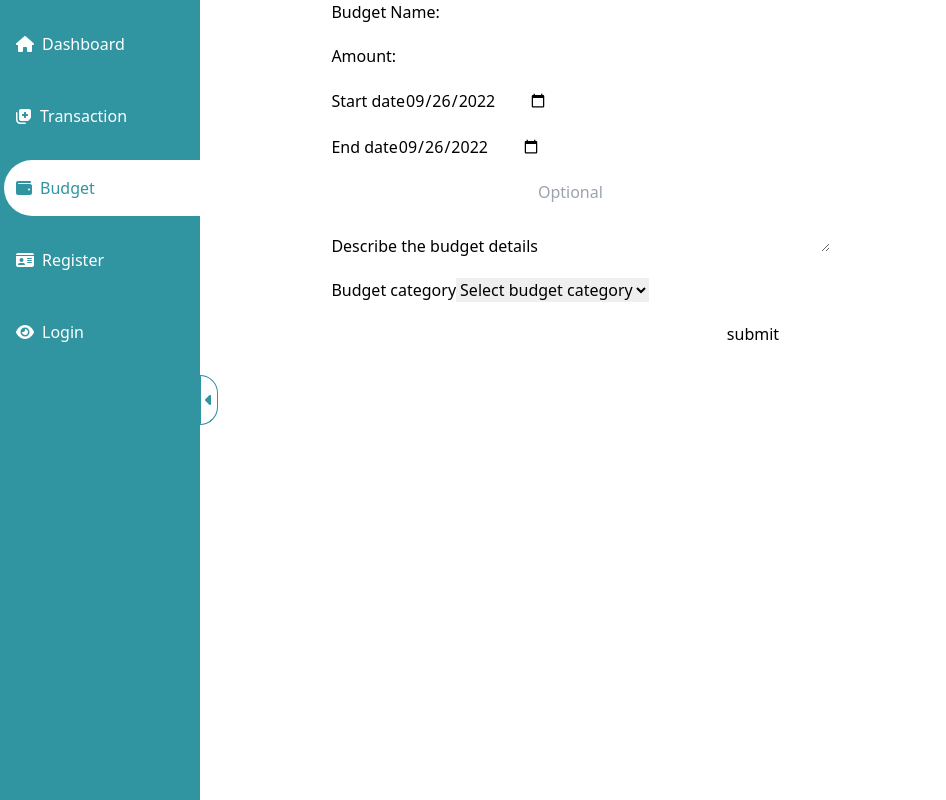
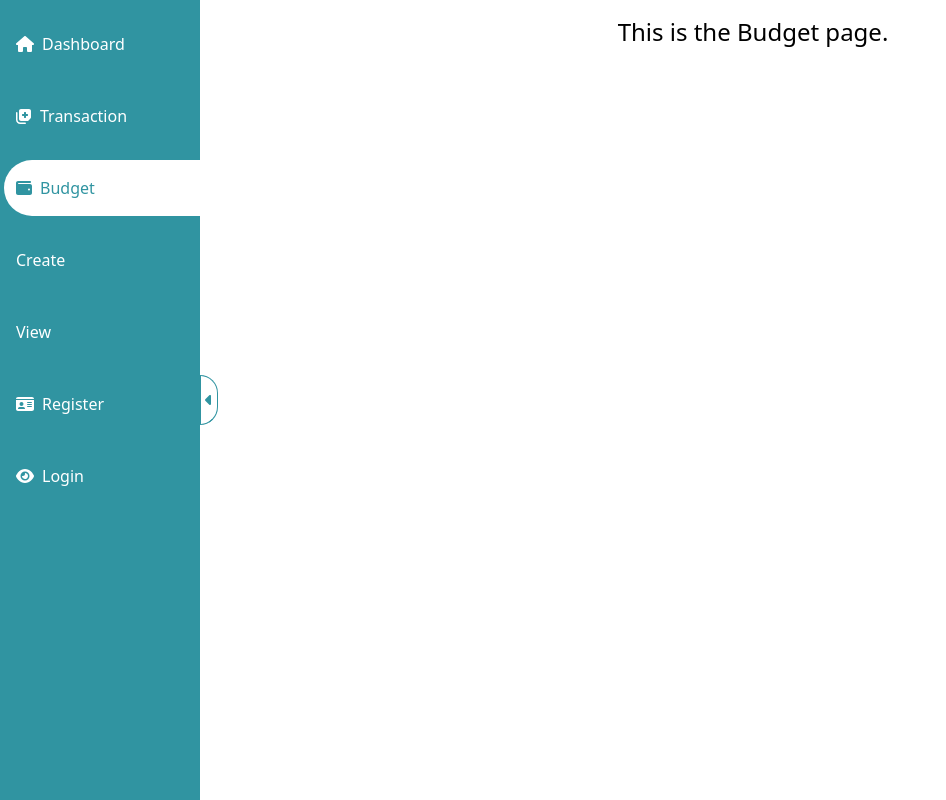
Before and after one commit to New-BaseGroup/FrontEnd, a Vue app: page /budget in a window 1280 px wide. Shown: the whole page, without its empty margins (0-946 px from the left). Built offline with nearby package versions, Linux system fonts and the light colour scheme.

Commit message:
browser start

```diff
--- a/src/components/UI/SideBar.vue
+++ b/src/components/UI/SideBar.vue
@@ -4,8 +4,12 @@
 			class="transition-all h-full duration-300 flex-col justify-between bg-[#3094a1] text-white"
 			:class="{ 'w-[200px]': expanded, 'w-[50px]': !expanded }"
 		>
+			<div
+				v-for="item in navItems"
+				:key="item"
+			>
 				<RouterLink
-				v-for="item in navItems"
+					v-if="!item.sublinks"
 					:key="item.name"
 					:to="item.link"
 					class="sideBardNavigation"
@@ -18,6 +22,29 @@
 						{{ item.title }}
 					</span>
 				</RouterLink>
+				<div v-else>
+					<RouterLink
+					:key="item.name"
+					:to="item.link"
+					class="sideBardNavigation"
+					active-class="sideBarNavigationActive"
+				>
+					<span>
+						<font-awesome-icon :icon="item.icon" />
+					</span>
+					<span class="ml-2" v-if="expanded">
+						{{ item.title }}
+					</span>
+				</RouterLink>
+				<div v-for="sublink in item.sublinks" :key="sublink">
+					<router-link :key="sublink.name" :to="item.link + sublink.link" class="sideBardNavigation">
+						<span v-if="expanded">{{ sublink.title }}</span>
+					</router-link>
+				</div>
+
+				</div>
+
+			</div>
 		</div>
 		<button @click="expand" class="sideBarButton" >
 			<font-awesome-icon :icon="expanded === true ? 'caret-left' : 'caret-right'" />
@@ -48,6 +75,18 @@ const navItems = [
 		icon: 'wallet',
 		title: 'Budget',
 		link: '/budget',
+		sublinks: [
+			{
+				icon: '',
+				title: 'Create',
+				link: '/create'
+			},
+			{
+				icon: '',
+				title: 'View',
+				link: '/view'
+			}
+		]
 	},
 	{
 		icon: 'id-card',
--- /dev/null
+++ b/src/components/browser/browserTable.vue
@@ -0,0 +1,26 @@
+<template>
+    <div v-if="!siteStore.loading">
+        <table>
+        <tr>
+            <th v-for="header in Object.keys(props.data)" :key="header"> {{header}}</th>
+        </tr>
+        <tr>
+            <td v-for="data in Object.values(props.data)" :key="data">{{data}}</td>
+        </tr>
+        </table>
+    </div>
+</template>
+
+<script setup>
+    import { defineProps } from 'vue';
+    import { useSiteStore } from '../../stores/site';
+
+    const siteStore = useSiteStore();
+
+    const props = defineProps({
+        data: Object,
+    })
+</script>
+<style>
+
+</style>
--- /dev/null
+++ b/src/components/budget/budgetView.vue
@@ -0,0 +1,30 @@
+<template>
+    <div v-if="!siteStore.loading">
+        <browserTable
+            :data="budgetStore.getBudget"
+            :key="table"
+        />
+        <browserTable
+            :data="budgetStore.getBudgetCategories"
+            :key="table"
+        />
+    </div>
+</template>
+<script setup>
+import { useBudgetStore } from "../../stores/budget.js";
+import  browserTable from "../browser/browserTable.vue";
+import { useSiteStore } from "../../stores/site.js";
+const budgetStore = useBudgetStore();
+const siteStore = useSiteStore();
+
+async function getData() {
+  if (!budgetStore.getBudget) {
+    await budgetStore.fetchBudget();
+  }
+}
+
+getData();
+
+</script>
+<style>
+</style>
--- a/src/stores/budget.js
+++ b/src/stores/budget.js
@@ -1,26 +1,47 @@
 
 import { defineStore } from 'pinia';
+import { ref, computed } from 'vue';
+import API_Service from "../API/API_Service.js";
+import { useSiteStore } from './site.js';
 
 export const useBudgetStore = defineStore('budget', () => {
+    const siteStore = useSiteStore();
+
     //State
-    const budget = ref({})
-    const balance = ref({})
+    const budget = ref()
+    const budgetCategories = ref()
+    const balance = ref()
 
     //Getters
     const getBudget = computed(() => budget.value)
+    const getBudgetCategories = computed(() => budgetCategories.value)
     const getBalance = computed(() => balance.value)
 
     //Actions
-    function setBudget(newBudget){
-        budget.value = newBudget;
+    function setBudget(data){
+        budget.value = data.data.message;
     }
-    function setBalance(newBalance){
-        balance.value = newBalance;
+    function setBudgetCategories (data) {
+        budgetCategories.value = data.data.message.budgetCategories;
+    }
+    function setBalance(data){
+        let BalanceChanges = [];
+        data.data.message.budgetCategories.forEach(x =>{
+            x.balanceChanges.forEach( y => {
+                BalanceChanges.push(y)
+            });
+        })
+        balance.value = BalanceChanges;
     }
     async function fetchBudget(store){
+        siteStore.setLoading(true);
         await API_Service.GetService('Budget/1')
         .then(data => {
+            console.log('loading data')
+            setBudgetCategories(data);
+            setBalance(data)
             setBudget(data);
+            siteStore.setLoading(false);
         });
     }
     async function fetchBalance(store){
@@ -32,10 +53,13 @@ export const useBudgetStore = defineStore('budget', () => {
 
     return {
         budget,
+        budgetCategories,
         balance,
         getBudget,
+        getBudgetCategories,
         getBalance,
         setBudget,
+        setBudgetCategories,
         setBalance,
         fetchBudget,
         fetchBalance }
--- /dev/null
+++ b/src/stores/site.js
@@ -0,0 +1,21 @@
+import { defineStore } from 'pinia';
+import { ref, computed } from 'vue';
+
+export const useSiteStore = defineStore('site', () => {
+    //State
+    const view = ref('')
+    const loading = ref(false)
+
+    //Getters
+    const getView = computed(() => view.value)
+    const getLoading = computed(() => loading.value)
+
+    //Actions
+    function setView(newView){
+        view.value = newView;
+    }
+    function setLoading(bool){
+        loading.value = bool;
+    }
+    return { view, loading, getView, getLoading, setView, setLoading}
+  })
--- /dev/null
+++ b/src/views/Budget.vue
@@ -0,0 +1,12 @@
+<template>
+    <div>
+        <h3 class="page-header-text">This is the Budget page.</h3>
+        <router-view></router-view>
+    </div>
+</template>
+<script setup>
+
+</script>
+<style>
+
+</style>
--- a/src/views/Login.vue
+++ b/src/views/Login.vue
@@ -15,7 +15,9 @@
                             placeholder="Username"
                             @blur="v$.input.user.$touch()"
                         />
-                        <div v-if="this.v$.input.user.$error"><p>Enter a username</p></div>
+                        <div v-if="this.v$.input.user.$error">
+                            <p>Enter a username</p>
+                        </div>
                     </div>
                     <div class="input-wrapper">
                         <label for="password">Password</label><br/>
@@ -27,9 +29,15 @@
                             placeholder="Password"
                             @blur="v$.input.password.$touch()"
                         />
-                        <div v-if="this.v$.input.password.$error"><p>Enter a password</p></div>
+                        <div v-if="this.v$.input.password.$error">
+                            <p>Enter a password</p>
                         </div>
-                    <button class="submit-button" v-on:submit="login()" :disabled="this.v$.input.$invalid">Login</button>
+                    </div>
+                    <button
+                        class="submit-button"
+                        v-on:submit="login()"
+                        :disabled="this.v$.input.$invalid"
+                    >Login</button>
                 </form>
             </div>
             <!-- <div class="g-signin2" data-onsuccess="onSignIn"></div>
@@ -56,17 +64,17 @@
 </template>
 
 <script setup>
-    import API_Service from '../API/API_Service.js';
+import API_Service from "../API/API_Service.js";
 import useValidate from "@vuelidate/core";
 import { required } from "@vuelidate/validators";
 import { reactive, computed } from "vue";
-    import { useUserStore } from '../stores/user.js';
+import { useUserStore } from "../stores/user.js";
 const userStore = useUserStore();
 
 const state = reactive({
   input: {
-				user: '',
-				password: ''
+    user: "",
+    password: "",
   },
 });
 
@@ -74,7 +82,7 @@
   return {
     input: {
       user: { required },
-					password: { required }
+      password: { required },
     },
   };
 });
@@ -82,10 +90,9 @@
 const v$ = useValidate(rules, state);
 
 async function login() {
-            await API_Service.PostService('Account/login', state.input)
-            .then(response => {
+  await API_Service.PostService("Account/login", state.input).then(response => {
     console.log(response);
-                if(response.status == 'success'){
+    if (response.status == "success") {
       updateLoggedin(response.message);
       alert("Du är nu inloggad '" + response.message + "'");
     } else {
@@ -93,19 +100,18 @@
     }
   });
 }
-    function updateLoggedin(user){
+function updateLoggedin(user) {
   userStore.setLoggedin(true);
   userStore.setUser(user);
-            console.log(userStore.getUser)
+  console.log(userStore.getUser);
 }
 function onSignIn(googleUser) {
   var profile = googleUser.getBasicProfile();
-            console.log('ID: ' + profile.getId()); // Do not send to your backend! Use an ID token instead.
-            console.log('Name: ' + profile.getName());
-            console.log('Image URL: ' + profile.getImageUrl());
-            console.log('Email: ' + profile.getEmail()); // This is null if the 'email' scope is not present.
+  console.log("ID: " + profile.getId()); // Do not send to your backend! Use an ID token instead.
+  console.log("Name: " + profile.getName());
+  console.log("Image URL: " + profile.getImageUrl());
+  console.log("Email: " + profile.getEmail()); // This is null if the 'email' scope is not present.
 }
 </script>
 <style>
-
 </style>
```
Also changed, not shown: src/router/index.js (+13 -1 lines). Lines whose indentation alone changed are shown as unchanged.
